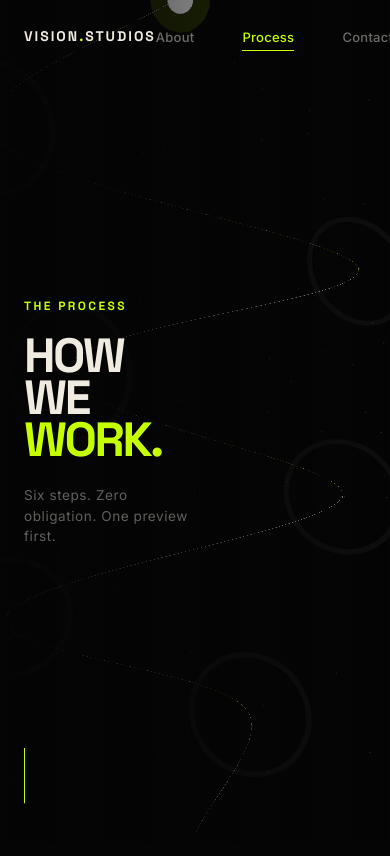
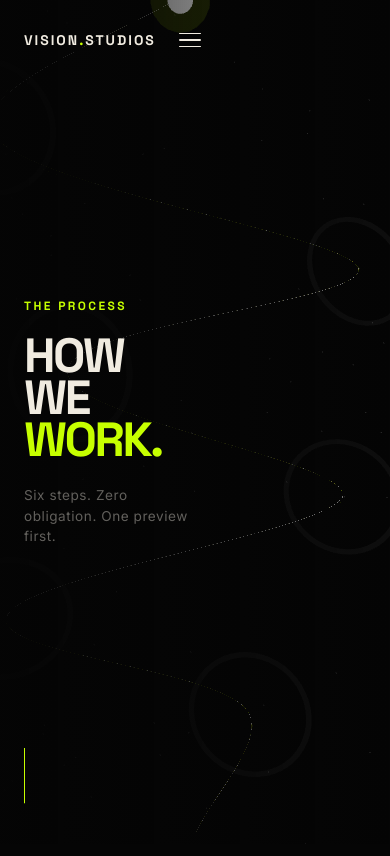
Before and after one commit to philipgorloff-hue/visionstudios, a Next.js app: page /process in a window 390 px wide. Shown: the top 856 px of the page. Built offline with nearby package versions, Linux system fonts and the light colour scheme.

Commit message:
add hamburger menu for mobile

```diff
--- a/app/globals.css
+++ b/app/globals.css
@@ -119,7 +119,100 @@ body {
   height: 1px;
   background: #C6FF00;
 }
-.lang-toggle { justify-self: end; }
+.nav-right {
+  justify-self: end;
+  display: flex;
+  align-items: center;
+  gap: 1.5rem;
+}
+.lang-toggle {
+  display: flex;
+  align-items: center;
+  gap: 0.35rem;
+}
+
+/* ── HAMBURGER ──────────────────────────────────── */
+.hamburger {
+  display: none;
+  flex-direction: column;
+  justify-content: center;
+  gap: 5px;
+  width: 32px;
+  height: 32px;
+  background: none;
+  border: none;
+  cursor: pointer;
+  padding: 0;
+}
+.ham-line {
+  display: block;
+  width: 22px;
+  height: 1.5px;
+  background: #F0EBE0;
+  border-radius: 2px;
+  transition: transform 0.3s ease, opacity 0.3s ease;
+  transform-origin: center;
+}
+.ham-line.open:nth-child(1) { transform: translateY(6.5px) rotate(45deg); }
+.ham-line.open:nth-child(2) { opacity: 0; transform: scaleX(0); }
+.ham-line.open:nth-child(3) { transform: translateY(-6.5px) rotate(-45deg); }
+
+/* ── MOBILE FULLSCREEN MENU ─────────────────────── */
+.mob-menu {
+  position: fixed;
+  inset: 0;
+  z-index: 700;
+  background: #050505;
+  display: flex;
+  flex-direction: column;
+  justify-content: center;
+  padding: 6rem clamp(1.5rem, 8vw, 4rem) 4rem;
+}
+.mob-links {
+  display: flex;
+  flex-direction: column;
+  gap: 0.25rem;
+  flex: 1;
+  justify-content: center;
+}
+.mob-link {
+  font-family: var(--font-space), sans-serif;
+  font-size: clamp(2.8rem, 12vw, 5rem);
+  font-weight: 700;
+  letter-spacing: -0.04em;
+  color: rgba(240,235,224,0.35);
+  text-decoration: none;
+  line-height: 1.1;
+  display: flex;
+  align-items: center;
+  gap: 1rem;
+  transition: color 0.2s;
+  position: relative;
+}
+.mob-link:hover,
+.mob-link.active { color: #F0EBE0; }
+.mob-link.active { color: #C6FF00; }
+.mob-dot {
+  width: 8px;
+  height: 8px;
+  border-radius: 50%;
+  background: #C6FF00;
+  flex-shrink: 0;
+}
+.mob-lang {
+  display: flex;
+  align-items: center;
+  gap: 0.5rem;
+  padding-top: 2rem;
+  border-top: 1px solid rgba(240,235,224,0.07);
+}
+
+/* ── RESPONSIVE ─────────────────────────────────── */
+@media (max-width: 768px) {
+  .nav-links   { display: none; }
+  .hamburger   { display: flex; }
+  .lang-toggle { display: none; } /* shown inside mob-menu instead */
+}
 .nav-cta {
   font-family: var(--font-space), sans-serif;
   font-size: 0.8125rem;
--- a/components/Nav.jsx
+++ b/components/Nav.jsx
@@ -1,6 +1,6 @@
 'use client';
 
-import { useEffect, useRef } from 'react';
+import { useEffect, useRef, useState } from 'react';
 import Link from 'next/link';
 import { usePathname } from 'next/navigation';
 import { gsap } from 'gsap';
@@ -11,22 +11,46 @@ gsap.registerPlugin(ScrollTrigger);
 
 export default function Nav() {
   const navRef             = useRef(null);
+  const menuRef            = useRef(null);
   const { lang, setLang } = useLang();
   const t                  = useT();
   const pathname           = usePathname();
+  const [open, setOpen]    = useState(false);
 
   useEffect(() => {
     const nav = navRef.current;
     if (!nav) return;
-
     gsap.set(nav, { opacity: 0, y: -20 });
     gsap.to(nav, { opacity: 1, y: 0, duration: 0.9, ease: 'power3.out', delay: 0.4 });
     ScrollTrigger.create({
       start: 80,
-      onEnter:    () => nav.classList.add('scrolled'),
-      onLeaveBack:() => nav.classList.remove('scrolled'),
+      onEnter:     () => nav.classList.add('scrolled'),
+      onLeaveBack: () => nav.classList.remove('scrolled'),
     });
   }, []);
+
+  // Animate mobile menu open/close
+  useEffect(() => {
+    const el = menuRef.current;
+    if (!el) return;
+    if (open) {
+      document.body.style.overflow = 'hidden';
+      gsap.fromTo(el,
+        { opacity: 0, y: -16 },
+        { opacity: 1, y: 0, duration: 0.35, ease: 'power3.out' }
+      );
+      const items = el.querySelectorAll('.mob-link, .mob-lang');
+      gsap.fromTo(items,
+        { opacity: 0, y: 22 },
+        { opacity: 1, y: 0, duration: 0.45, ease: 'power3.out', stagger: 0.07, delay: 0.1 }
+      );
+    } else {
+      document.body.style.overflow = '';
+    }
+  }, [open]);
+
+  // Close menu on route change
+  useEffect(() => { setOpen(false); }, [pathname]);
 
   const links = [
     { href: '/about',   label: t.nav.about   },
@@ -35,37 +59,69 @@ export default function Nav() {
   ];
 
   return (
+    <>
       <nav className="nav" ref={navRef}>
         <div className="nav-inner">
           <Link href="/" className="nav-logo">
             VISION<span>.</span>STUDIOS
           </Link>
 
+          {/* Desktop links */}
           <ul className="nav-links">
-          {links.map(({ href, label }) => {
-            const active = pathname === href;
-            return (
+            {links.map(({ href, label }) => (
               <li key={href}>
-                <Link href={href} className={active ? 'nav-link active' : 'nav-link'}>
+                <Link href={href} className={pathname === href ? 'nav-link active' : 'nav-link'}>
                   {label}
                 </Link>
               </li>
-            );
-          })}
+            ))}
           </ul>
 
+          {/* Desktop lang + hamburger */}
+          <div className="nav-right">
             <div className="lang-toggle">
+              <button className={`lang-btn${lang === 'en' ? ' active' : ''}`} onClick={() => setLang('en')}>EN</button>
+              <span className="lang-sep">/</span>
+              <button className={`lang-btn${lang === 'de' ? ' active' : ''}`} onClick={() => setLang('de')}>DE</button>
+            </div>
+
             <button
-            className={`lang-btn${lang === 'en' ? ' active' : ''}`}
-            onClick={() => setLang('en')}
-          >EN</button>
-          <span className="lang-sep">/</span>
-          <button
-            className={`lang-btn${lang === 'de' ? ' active' : ''}`}
-            onClick={() => setLang('de')}
-          >DE</button>
+              className="hamburger"
+              onClick={() => setOpen(v => !v)}
+              aria-label="Toggle menu"
+            >
+              <span className={`ham-line${open ? ' open' : ''}`} />
+              <span className={`ham-line${open ? ' open' : ''}`} />
+              <span className={`ham-line${open ? ' open' : ''}`} />
+            </button>
           </div>
         </div>
       </nav>
+
+      {/* Mobile fullscreen menu */}
+      {open && (
+        <div className="mob-menu" ref={menuRef}>
+          <nav className="mob-links">
+            {links.map(({ href, label }) => (
+              <Link
+                key={href}
+                href={href}
+                className={`mob-link${pathname === href ? ' active' : ''}`}
+                onClick={() => setOpen(false)}
+              >
+                {label}
+                {pathname === href && <span className="mob-dot" />}
+              </Link>
+            ))}
+          </nav>
+
+          <div className="mob-lang">
+            <button className={`lang-btn${lang === 'en' ? ' active' : ''}`} onClick={() => setLang('en')}>EN</button>
+            <span className="lang-sep">/</span>
+            <button className={`lang-btn${lang === 'de' ? ' active' : ''}`} onClick={() => setLang('de')}>DE</button>
+          </div>
+        </div>
+      )}
+    </>
   );
 }
```
Lines whose indentation alone changed are shown as unchanged.
